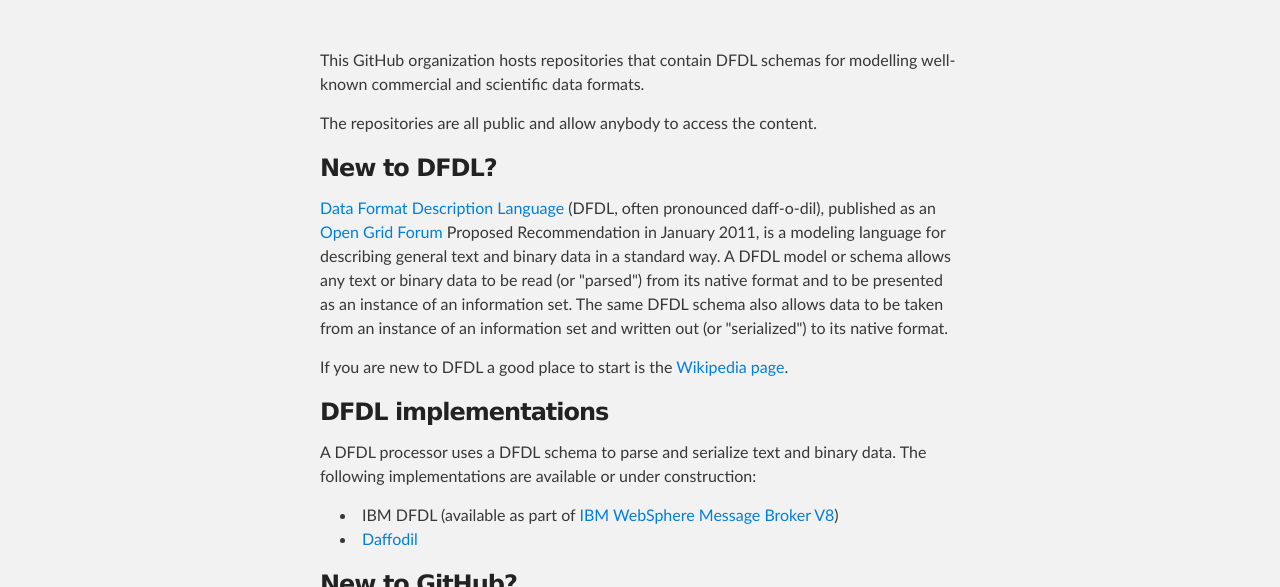
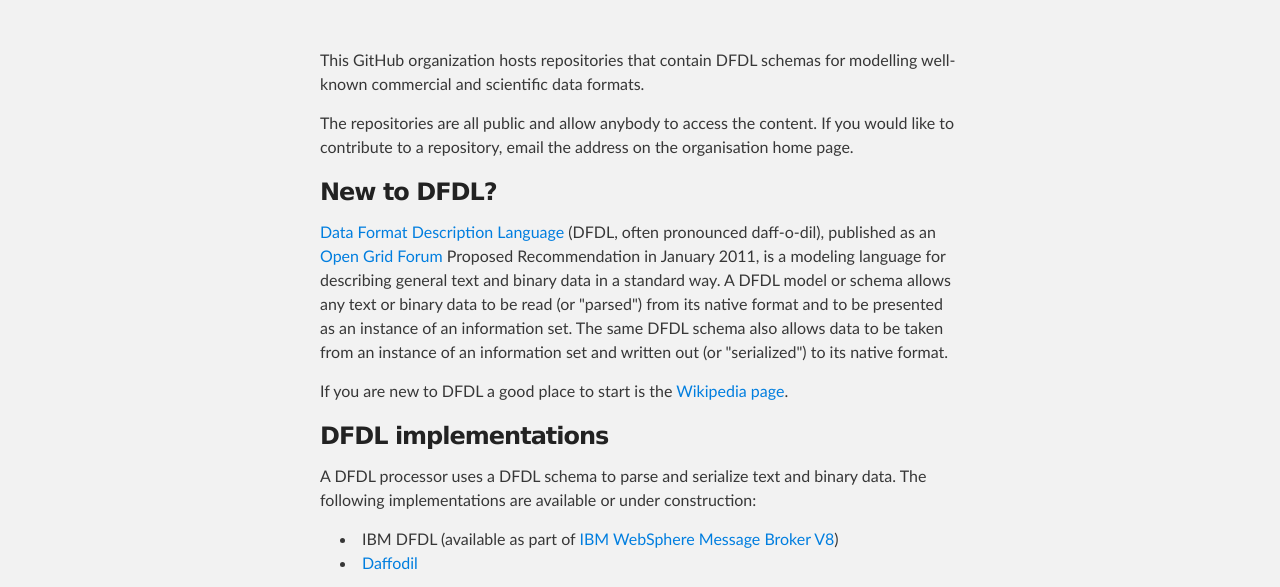
Before and after one commit to smhdfdl/Test, a plain HTML site: page index.html in a window 1280 px wide. Shown: the part 212-799 px from the top of the page. Drawn offline with Linux system fonts and the light colour scheme.

Commit message:
Update index.html

```diff
--- a/index.html
+++ b/index.html
@@ -28,7 +28,7 @@
     <div id="main_content_wrap" class="outer">
       <section id="main_content" class="inner">
         <p>This GitHub organization hosts repositories that contain DFDL schemas for modelling well-known commercial and scientific data formats.</p>
-        <p>The repositories are all public and allow anybody to access the content. </p>
+        <p>The repositories are all public and allow anybody to access the content. If you would like to contribute to a repository, email the address on the organisation home page.</p>
 
 <h3>New to DFDL?</h3>
 
```
